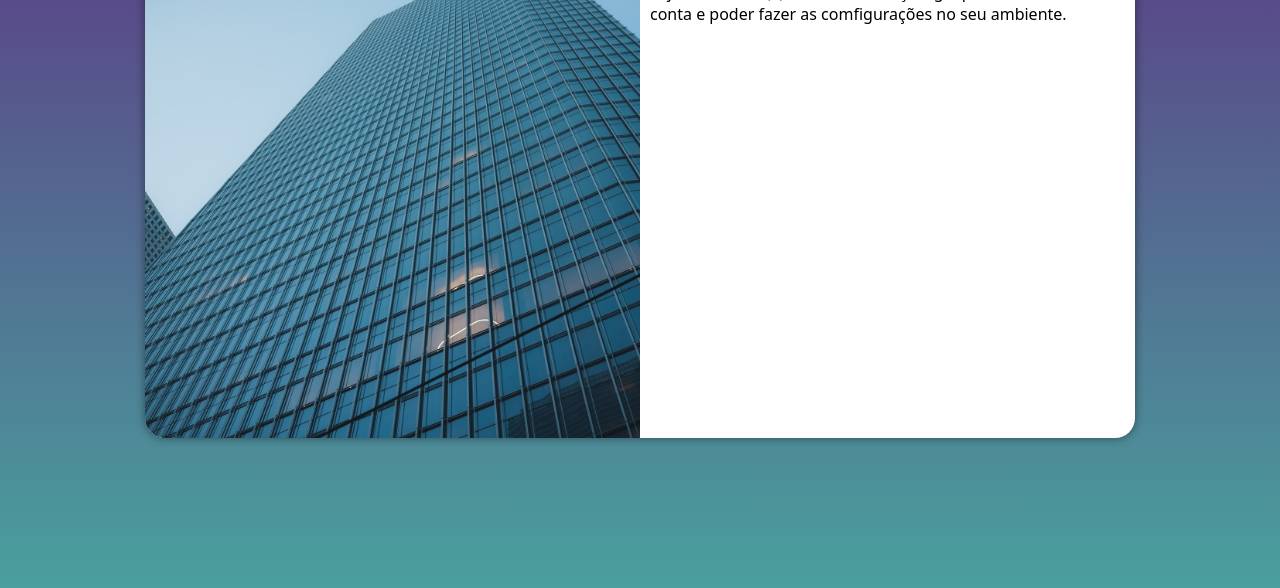
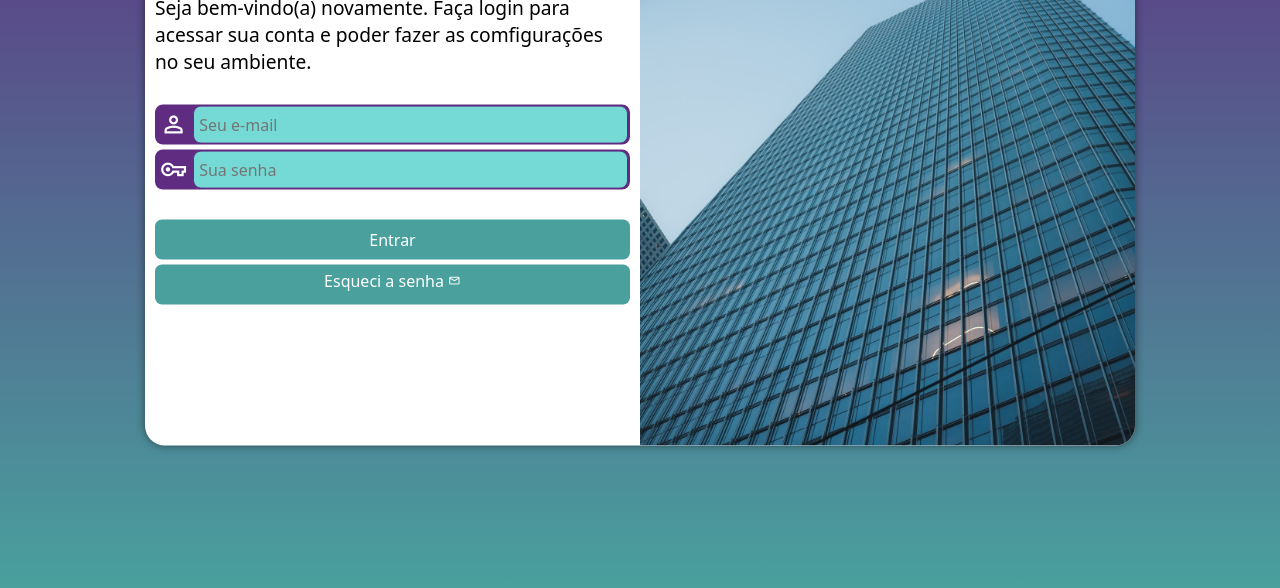
Before and after one commit to JeanlucasBarragan/tela-login, a plain HTML site: page index.html in a window 1280 px wide. Shown: the part 212-800 px from the top of the page. Drawn offline with nearby package versions, Linux system fonts and the light colour scheme.

Commit message:
pagina pronta

```diff
--- a/estilos/media-query.css
+++ b/estilos/media-query.css
@@ -34,6 +34,16 @@ section#login > div#formulario {
     float: right;
     width: 70%;
 }
+
+div#formulario > p  {
+    font-size: 1em;
+}
+
+form {
+    margin-top: 30px;
+}
+
+
 }
 
 
@@ -50,14 +60,32 @@ section#login > div#formulario {
     }
 
     section#login > div#imagem {
+        float: right;
+        width: 50%;
+        height: 100%;
+    }
+
+    section#login > div#formulario {
         float: left;
         width: 50%;
         height: 100%;
     }
 
-    section#login > div#formulario {
-        float: right;
-        width: 50%;
-        height: 100%;
+    div#formulario > h1  {
+        font-size: 2em;
     }
+
+    div#formulario > p  {
+        font-size: 1.2em;
+    }
+
+    form {
+        margin-top: 30px;
+    }
+
+    form > input[type=submit] {
+        margin-top: 30px;
+    }
+
+
 }
--- a/estilos/style.css
+++ b/estilos/style.css
@@ -28,15 +28,15 @@ main {
 section#login {
     background-color: white;
     width: 250px;
-    height: 500px;
+    height: 515px;
     border-radius: 20px;
     position: absolute;
     top: 50%;
     left: 50%;
-    transform: translate(-50%, -50%);
     overflow: hidden;
     box-shadow: 0px 0px 10px rgba(0, 0, 0, 0.459);
 
+    transform: translate(-50%, -50%);
     transition: width .3s, height .3s;
     transition-timing-function: ease;
 }
@@ -53,3 +53,96 @@ section#login > div#formulario {
     display: block;
     padding: 10px;
 }
+
+div#formulario > h1{
+    text-align: center;
+    margin-bottom: 10px;
+}
+
+div#formulario > p {
+    font-size: 0.8em;
+}
+
+form > div.campo {
+    background-color:#5f2c82;
+    display: block;
+    width: 100%;
+    height: 40px;
+    margin: 5px 0px 5px 0px;
+    border-radius: 8px;
+}
+
+div.campo label {
+    display: none;
+}
+
+div.campo > span {
+    color: white;
+    background-color: #5f2c82;
+    font-size: 1.7em;
+    width: 34px;
+    padding: 5px;
+    border-radius: 8px;
+}
+
+div.campo > input {
+    font-size: 1em;
+    background-color: #75dad6;
+    height: 100%;
+    border: 1px solid #5f2c82;
+    border-radius: 8px;
+    width: calc(100% - 40px);
+    margin-top: 8px;
+    padding: 5px;
+    height: 94.8%;
+    transform: translateY(-6.9px);
+
+}
+
+div.campo > input:focus-within{
+    background-color: white;
+}
+
+form {
+    margin-top: 20px;
+}
+
+form > input[type=submit] {
+    display: block;
+    margin-top: 15px;
+    font-size: 1em;
+    width: 100%;
+    cursor:pointer;
+    height: 40px;
+    background-color:#49a09d;
+    color: white;
+    border: none;
+    border-radius: 7px;
+}
+
+form > input[type=submit]:hover {
+    background-color: rgb(27, 112, 84);
+
+}
+
+form > a.botao {
+    display: block;
+    text-align: center;
+    font-size: 1em;
+    width: 100%;
+    height: 40px;
+    background-color:#49a09d;
+    border: none;
+    border-radius: 7px;
+    text-decoration: none;
+    color:white;
+    margin-top: 5px;
+    padding-top: 5px;
+}
+
+form > a.botao:hover {
+        background-color: rgb(27, 112, 84);
+}
+form > a.botao > span {
+    font-size: 0.8em;
+}
--- a/index.html
+++ b/index.html
@@ -5,6 +5,7 @@
     <meta http-equiv="X-UA-Compatible" content="IE=edge">
     <meta name="viewport" content="width=device-width, initial-scale=1.0">
     <title>Login</title>
+    <link href="https://fonts.googleapis.com/css2?family=Material+Symbols+Outlined" rel="stylesheet" />
     <link rel="stylesheet" href="estilos/style.css">
     <link rel="stylesheet" href="estilos/media-query.css">
 </head>
@@ -20,7 +21,22 @@
                 <h1>Login</h1>
                 <p>Seja bem-vindo(a) novamente. Faça login para acessar sua conta e poder fazer as comfigurações no seu ambiente.</p>
 
-                <form action="login.php" method="post">
+                <form action="login.php" method="post" autocomplete="on">
+                    <div class="campo">
+                        <span class="material-symbols-outlined">person</span>                        <input type="email" name="login" id="ilogin" placeholder="Seu e-mail" autocomplete="email" required maxlength="30">
+                    <label for="ilogin">login</label>
+                    </div>
+
+                    <div class="campo">
+                        <span class="material-symbols-outlined">vpn_key</span>
+                        <input type="password" name="senha" id="isenha" placeholder="Sua senha" autocomplete="current-password" required minlength="8">
+                    <label for="isenha">senha</label>
+                    </div>
+
+                    <input type="submit" value="Entrar">
+                    <a href="Esqueci.html" class="botao">Esqueci a senha
+                        <span class="material-symbols-outlined">mail</span>
+                    </a>
 
                 </form>
 
```
